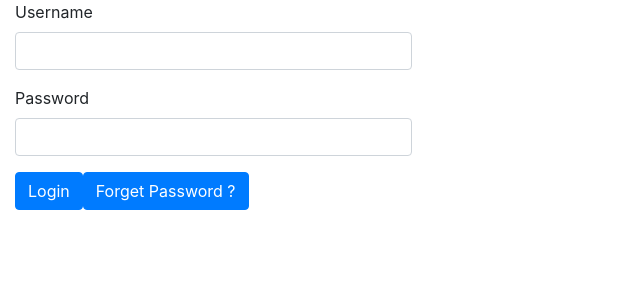
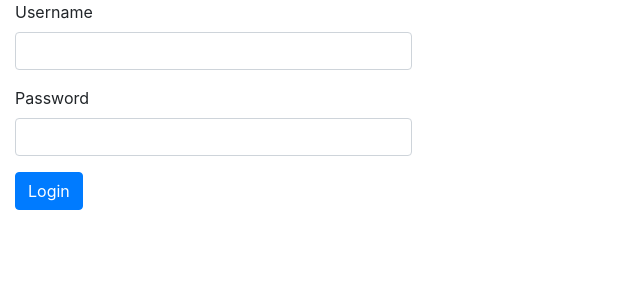
Before and after one commit to fatawasd-dev/crud-customer-frontend, a React (Create React App) app: page /login in a window 1280 px wide. Shown: the top 300 px of the page, without its empty margins (0-640 px from the left). Built offline with nearby package versions, Linux system fonts and the light colour scheme.

Commit message:
Remove Password Button

```diff
--- a/src/Login/Login.js
+++ b/src/Login/Login.js
@@ -15,7 +15,6 @@ class Login extends React.Component{
                     <input type="text" className="form-control" name="password" />
                 </div>
                 <input type="submit" value="Login" className="btn btn-primary" />
-                <input type="submit" value="Forget Password ?" className="btn btn-primary" />
                 </form>
             </div>
         )
```
